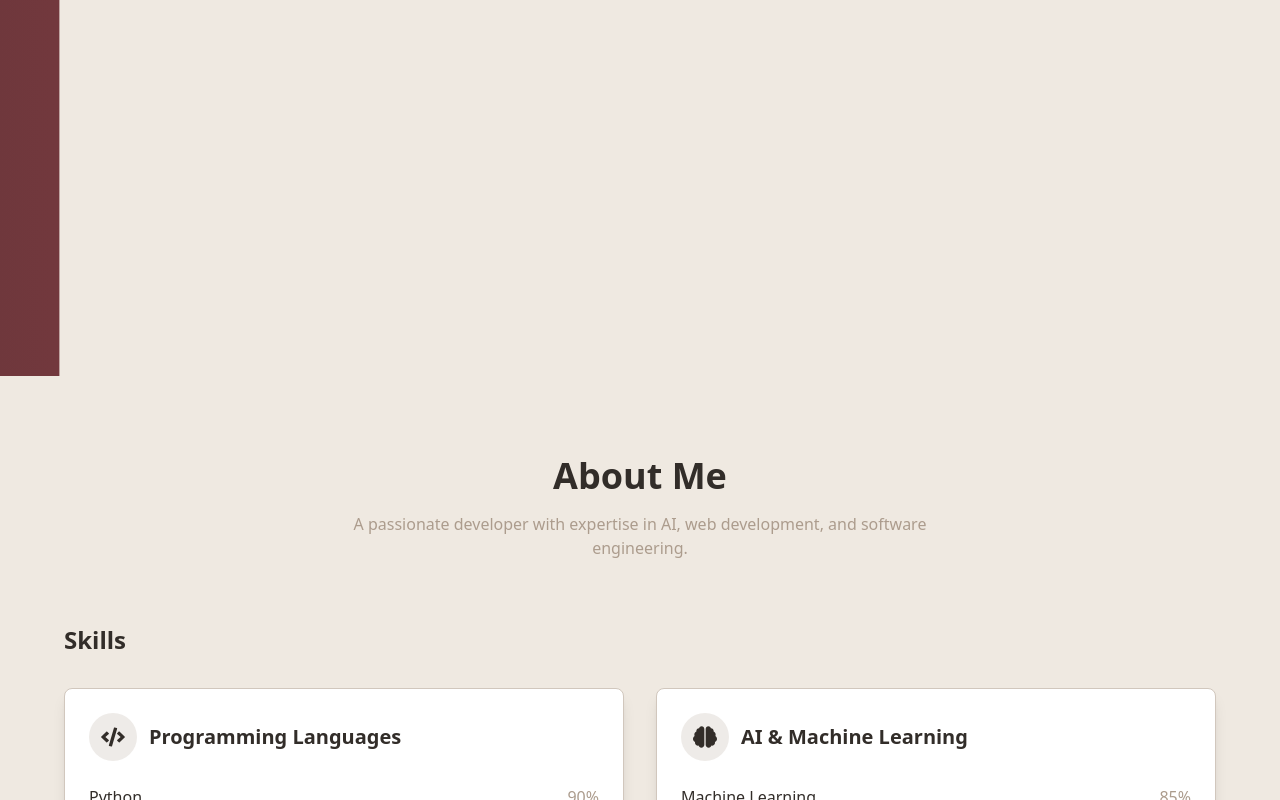
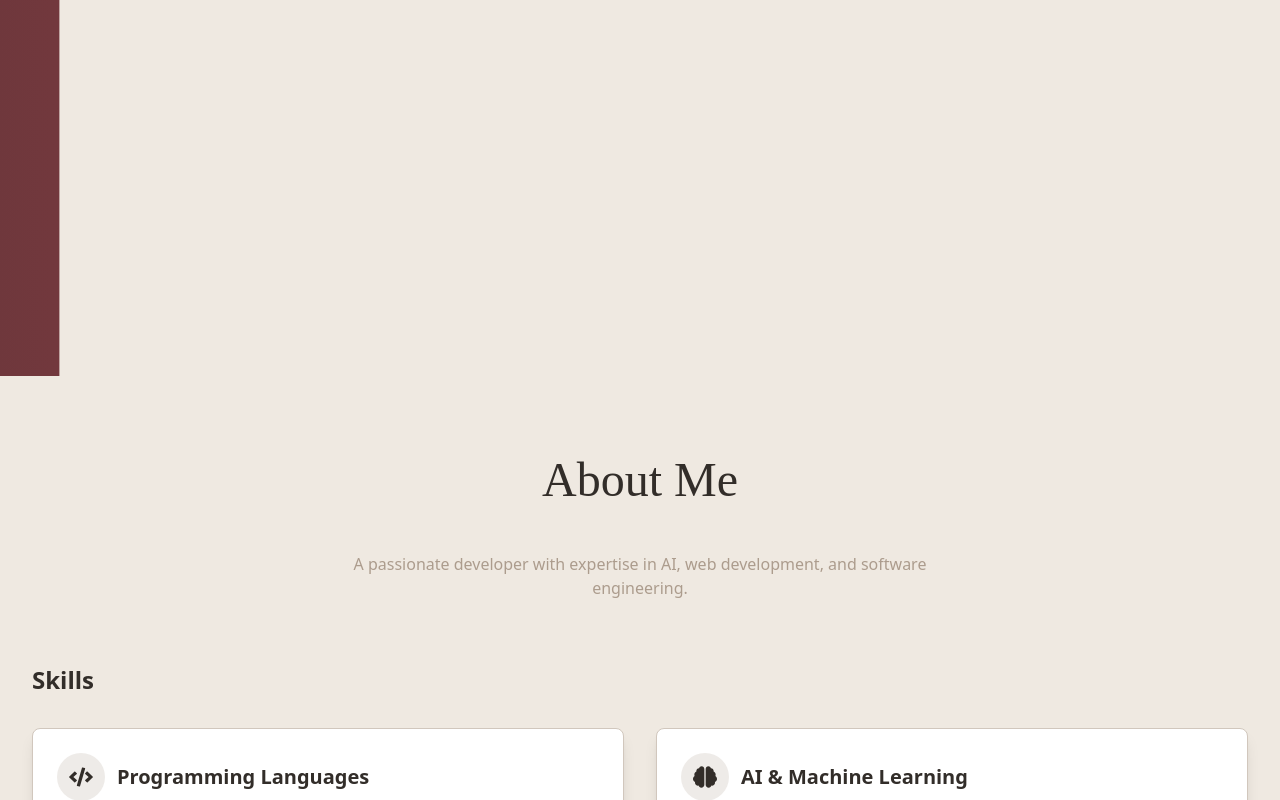
Before and after one commit to Ex-Rockstar/portfolio, a React (Vite) app: page / in a window 1280 px wide. Shown: the part 424-1224 px from the top of the page. Built offline with nearby package versions, Linux system fonts and the light colour scheme.

Commit message:
cchanged button property

```diff
--- a/src/components/About/About.jsx
+++ b/src/components/About/About.jsx
@@ -92,15 +92,17 @@ const About = () => {
   ];
 
   return (
-    <div className="min-h-screen bg-primary-white py-20 px-4">
-      <div className="max-w-6xl mx-auto">
+    <div id="about" className="min-h-screen bg-primary-white py-20 px-4 sm:px-6 md:px-8">
+      <div className="max-w-7xl mx-auto">
+        <h2 className="text-3xl sm:text-4xl md:text-5xl font-heading1 text-primary-dark mb-8 sm:mb-12 text-center">
+          About Me
+        </h2>
         <motion.div
           initial={{ opacity: 0, y: 20 }}
           whileInView={{ opacity: 1, y: 0 }}
           transition={{ duration: 0.6 }}
           className="text-center mb-16"
         >
-          <h2 className="text-4xl font-bold text-primary-dark mb-4">About Me</h2>
           <p className="text-primary-taupe max-w-2xl mx-auto">
             A passionate developer with expertise in AI, web development, and software engineering.
           </p>
--- a/src/components/Home/Home.jsx
+++ b/src/components/Home/Home.jsx
@@ -71,12 +71,19 @@ const Home = ({ onAnimationComplete }) => {
   }, [showContent]);
 
   const scrollToAbout = () => {
-    const aboutSection = document.getElementById('about');
-    if (aboutSection) {
-      const yOffset = -80; // Offset to account for fixed header
-      const y = aboutSection.getBoundingClientRect().top + window.pageYOffset + yOffset;
-      window.scrollTo({ top: y, behavior: 'smooth' });
-    }
+    setTimeout(() => {
+      const aboutSection = document.getElementById('about');
+      if (aboutSection) {
+        const yOffset = -100;
+        const y = aboutSection.getBoundingClientRect().top + window.pageYOffset + yOffset;
+        window.scrollTo({
+          top: y,
+          behavior: 'smooth'
+        });
+      } else {
+        console.log('About section not found');
+      }
+    }, 100);
   };
 
   return (
```
